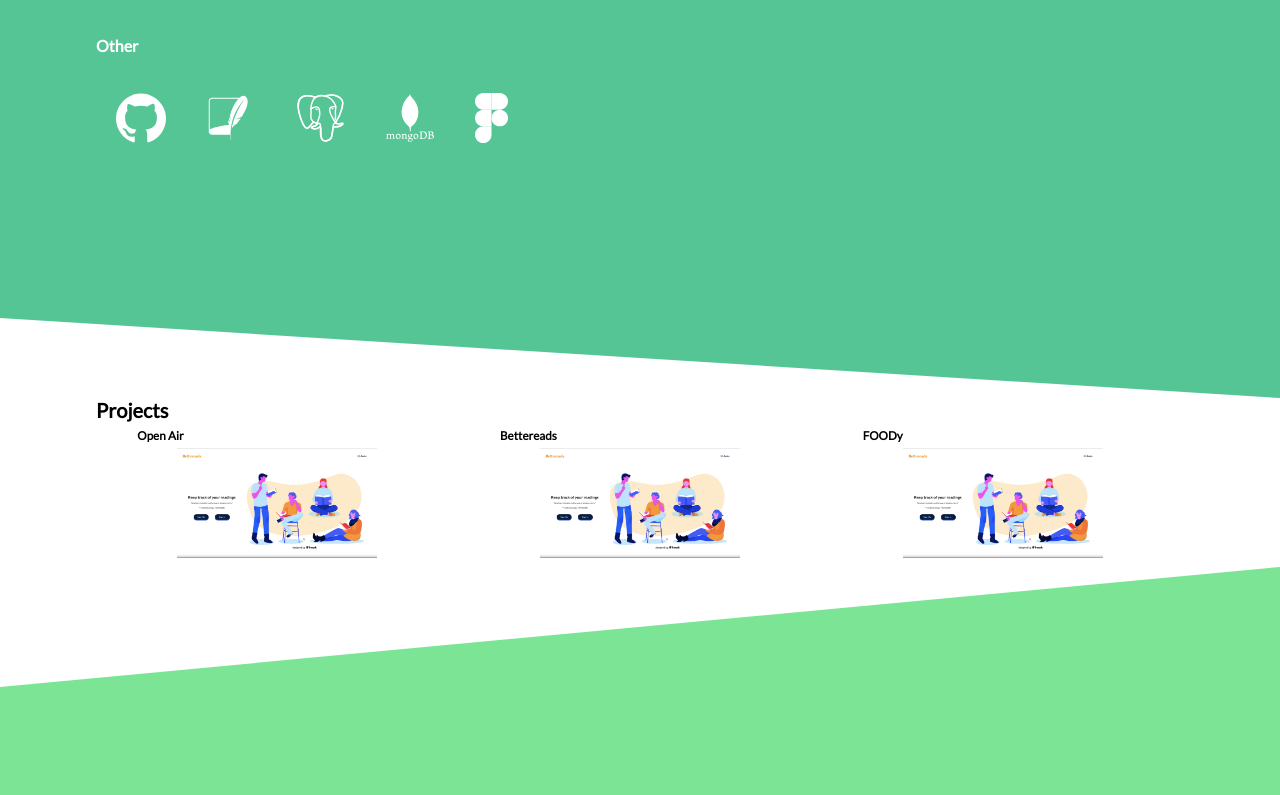
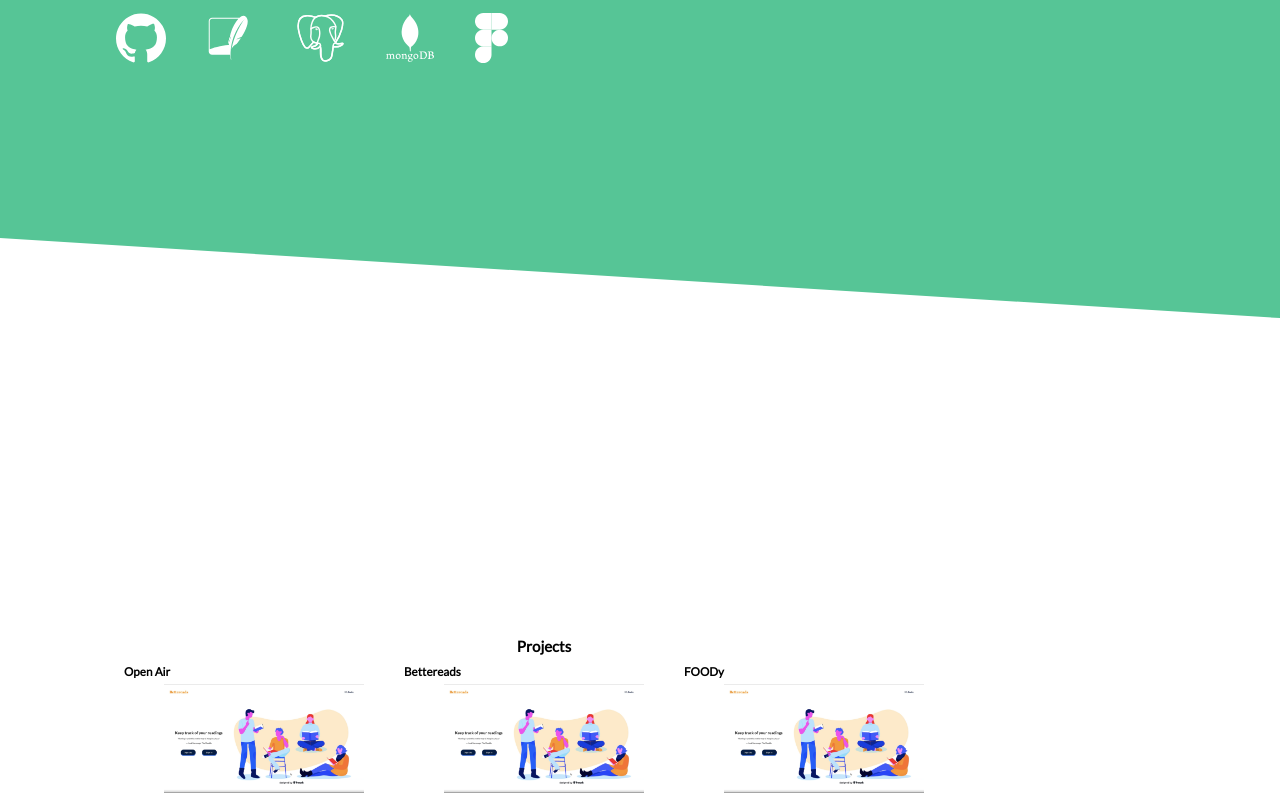
Before and after one commit to anamecia/potfolio, a React (Create React App) app: page / in a window 1280 px wide. Shown: the part 2002-2797 px from the top of the page. Built offline with nearby package versions, Linux system fonts and the light colour scheme.

Commit message:
fix navbar to the top of the page

```diff
--- a/src/components/Projects.js
+++ b/src/components/Projects.js
@@ -6,7 +6,7 @@ const Projects = () => {
     return(
         <div className='projects-main-container' id='projects'>
             <div className='projects-subcontainer'>
-                <h1>Projects</h1>
+                <h2>Projects</h2>
                 <div className='projects-list'>
                 <div className='project'>
                         <h3>Open Air</h3>
--- a/src/styles/Navbar.css
+++ b/src/styles/Navbar.css
@@ -1,4 +1,9 @@
 .navbar-container{
+    position:fixed;
+    top:0;
+    left:0;
+    z-index: 1;
+    width: 100%;
     display: flex;
     justify-content: center;
     align-items: center;
--- a/src/styles/Projects.css
+++ b/src/styles/Projects.css
@@ -1,15 +1,14 @@
 .projects-main-container{
     display: flex;
-    flex-direction: column;
-    align-items: center;
-    justify-content: center;
-    /* min-height: 100vh; */
+    min-height: 100vh;
     width: 100vw;
 }
 
 .projects-subcontainer{
     display: flex;
     flex-direction: column;
+    align-items: center;
+    justify-content: center;
     width: 85%;
 }
 
```
